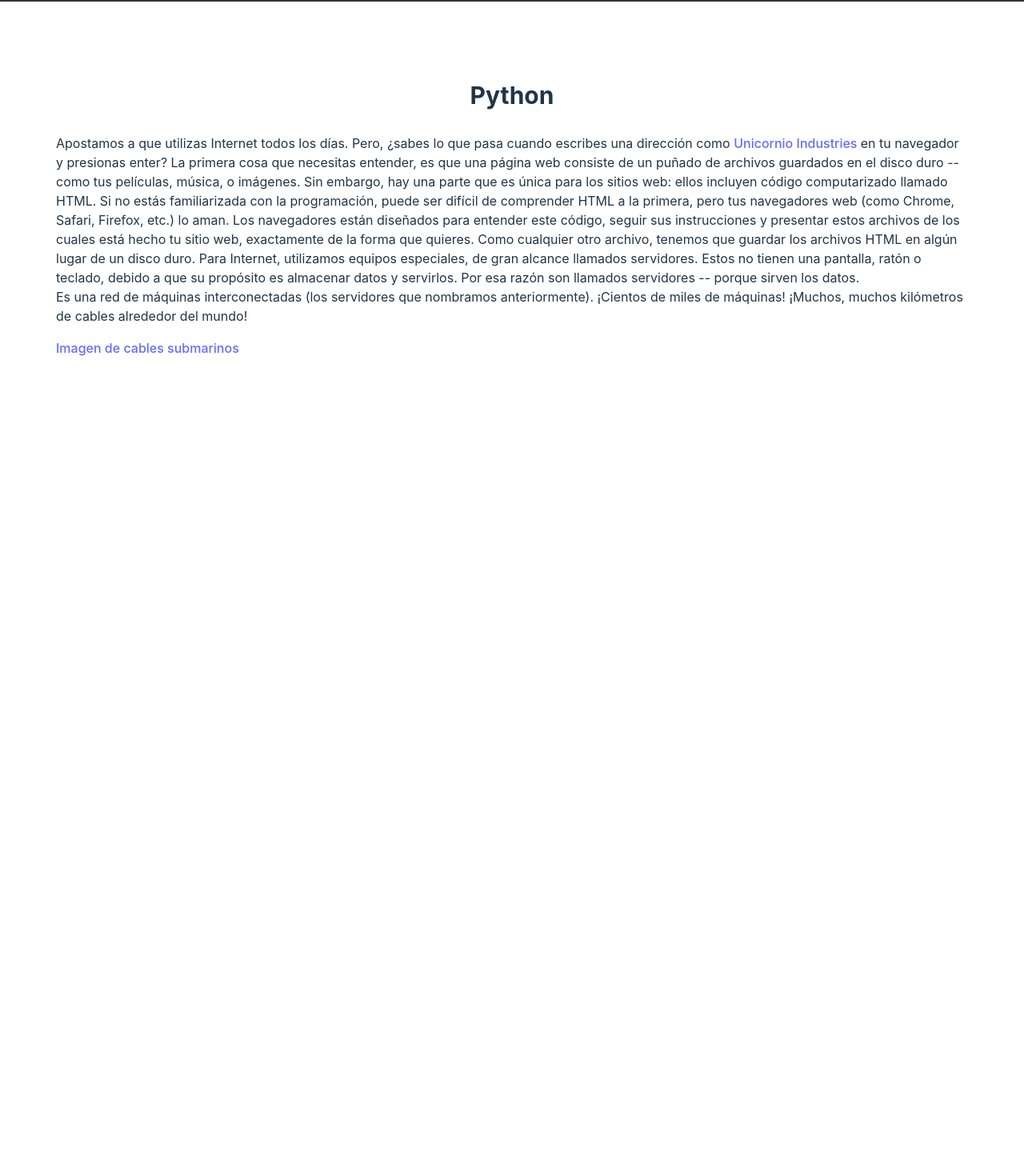
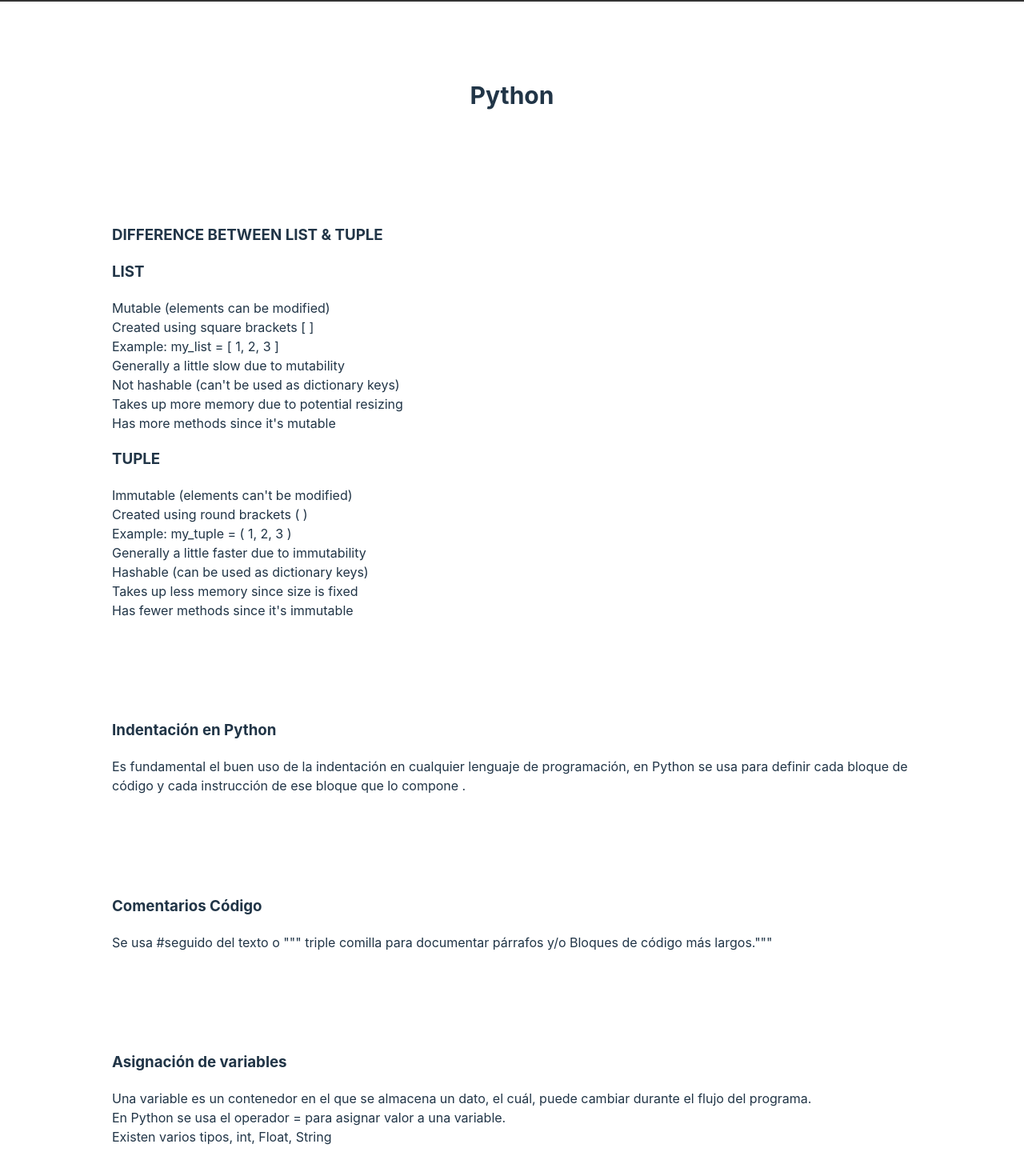
Before and after one commit to Bxr3nd4/content-page, a React (Vite) app: page /python in a window 1280 px wide. Shown: the part 74-1544 px from the top of the page at 80% size. Before the commit the page ends 800 px from the top, so only its background shows below. Built offline with nearby package versions, Linux system fonts and the light colour scheme.

Commit message:
Updating information in Python folder + quote

```diff
--- a/src/components/home/Home.tsx
+++ b/src/components/home/Home.tsx
@@ -2,6 +2,12 @@
   return (
     <section>
       <h1>Unicorn Guide for Folks.</h1>
+      <br />
+      <h1>
+        Un buen desarrollador de software <br/>trabaja con disciplina y constancia
+        desde<br/> el primer día. <br/>
+        - Omar Bradley -
+      </h1>
     </section>
   );
 }
--- a/src/components/internet/Internet.tsx
+++ b/src/components/internet/Internet.tsx
@@ -4,7 +4,7 @@
       <h1>Internet</h1>
       <p>
         Apostamos a que utilizas Internet todos los días. Pero, ¿sabes lo que
-        pasa cuando escribes una dirección como{" "}
+        pasa cuando escribes una dirección como
         <a href="https://unicornioindustries.co/">Unicornio Industries </a>
         en tu navegador y presionas enter? La primera cosa que necesitas
         entender, es que una página web consiste de un puñado de archivos
@@ -27,7 +27,7 @@
         kilómetros de cables alrededor del mundo!
       </p>
       <a href="https://www.submarinecablemap.com/submarine-cable/brazilian-festoon">
-        Imagen de cables submarinos{" "}
+        Imagen de cables submarinos
       </a>
     </section>
   );
--- a/src/components/python/Python.tsx
+++ b/src/components/python/Python.tsx
@@ -2,33 +2,80 @@
   return (
     <section>
       <h1>Python</h1>
+      <nav>
+        <ul>
+          <li>
+            <a href="#cmd-l&t">List&Tuple</a>
+          </li>
+          <li>
+            <a href="#cmd-indentacion">Indentación</a>
+          </li>
+          <li>
+            <a href="#cmd-comentarios">Comentarios</a>
+          </li>
+          <li>
+            <a href="#cmd-variables">Variables</a>
+          </li>
+        </ul>
+        <section id="cmd-l&t">
+          <h3>DIFFERENCE BETWEEN LIST & TUPLE</h3>
+
+          <h3>LIST</h3>
+
           <p>
-          Apostamos a que utilizas Internet todos los días. Pero, ¿sabes lo que
-          pasa cuando escribes una dirección como{" "}
-          <a href="https://unicornioindustries.co/">Unicornio Industries </a>
-          en tu navegador y presionas enter? La primera cosa que necesitas
-          entender, es que una página web consiste de un puñado de archivos
-          guardados en el disco duro -- como tus películas, música, o imágenes.
-          Sin embargo, hay una parte que es única para los sitios web: ellos
-          incluyen código computarizado llamado HTML. Si no estás familiarizada
-          con la programación, puede ser difícil de comprender HTML a la primera,
-          pero tus navegadores web (como Chrome, Safari, Firefox, etc.) lo aman.
-          Los navegadores están diseñados para entender este código, seguir sus
-          instrucciones y presentar estos archivos de los cuales está hecho tu
-          sitio web, exactamente de la forma que quieres. Como cualquier otro
-          archivo, tenemos que guardar los archivos HTML en algún lugar de un
-          disco duro. Para Internet, utilizamos equipos especiales, de gran
-          alcance llamados servidores. Estos no tienen una pantalla, ratón o
-          teclado, debido a que su propósito es almacenar datos y servirlos. Por
-          esa razón son llamados servidores -- porque sirven los datos.
+            Mutable (elements can be modified) <br />
+            Created using square brackets [ ]<br />
+            Example: my_list = [ 1, 2, 3 ]<br />
+            Generally a little slow due to mutability
             <br />
-          Es una red de máquinas interconectadas (los servidores que nombramos
-          anteriormente). ¡Cientos de miles de máquinas! ¡Muchos, muchos
-          kilómetros de cables alrededor del mundo!
+            Not hashable (can't be used as dictionary keys)
+            <br />
+            Takes up more memory due to potential resizing
+            <br />
+            Has more methods since it's mutable
           </p>
-        <a href="https://www.submarinecablemap.com/submarine-cable/brazilian-festoon">
-          Imagen de cables submarinos{" "}
-        </a>
+
+          <h3>TUPLE</h3>
+          <p>
+            Immutable (elements can't be modified)
+            <br />
+            Created using round brackets ( )<br />
+            Example: my_tuple = ( 1, 2, 3 )<br />
+            Generally a little faster due to immutability
+            <br />
+            Hashable (can be used as dictionary keys)
+            <br />
+            Takes up less memory since size is fixed
+            <br />
+            Has fewer methods since it's immutable
+          </p>
+        </section>
+        <section id="cmd-indentacion">
+          <h3>Indentación en Python</h3>
+          <p>
+            Es fundamental el buen uso de la indentación en cualquier lenguaje
+            de programación, en Python se usa para definir cada bloque de código
+            y cada instrucción de ese bloque que lo compone .
+          </p>
+        </section>
+        <section id="cmd-comentarios">
+          <h3>Comentarios Código</h3>
+          <p>
+            Se usa #seguido del texto o """ triple comilla para documentar
+            párrafos y/o Bloques de código más largos."""
+          </p>
+        </section>
+        <section id="cmd-variables">
+          <h3>Asignación de variables</h3>
+          <p>
+            Una variable es un contenedor en el que se almacena un dato, el
+            cuál, puede cambiar durante el flujo del programa. <br />
+            En Python se usa el operador = para asignar valor a una variable.
+            <br />
+            Existen varios tipos, int, Float, String
+          </p>
+        </section>
+      </nav>
     </section>
   );
 }
```
Lines whose indentation alone changed are shown as unchanged.
